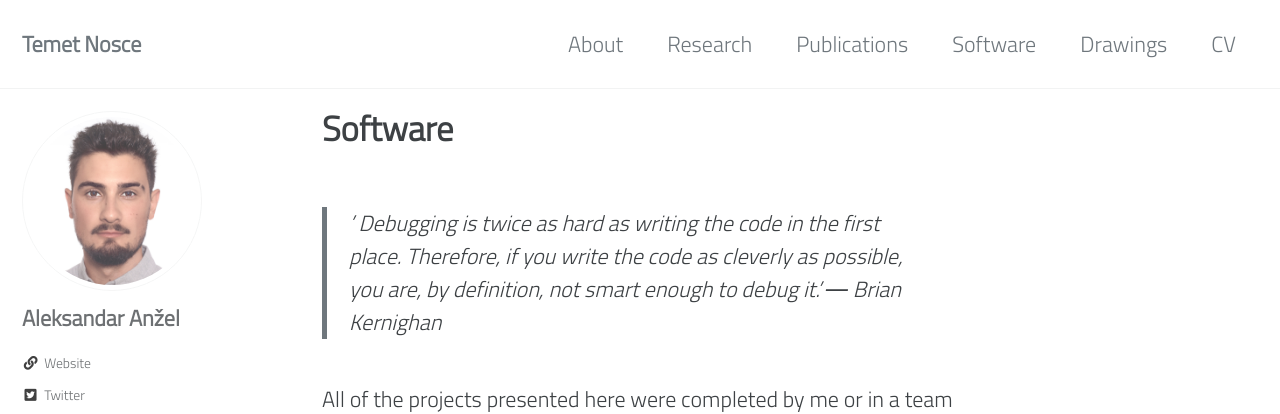
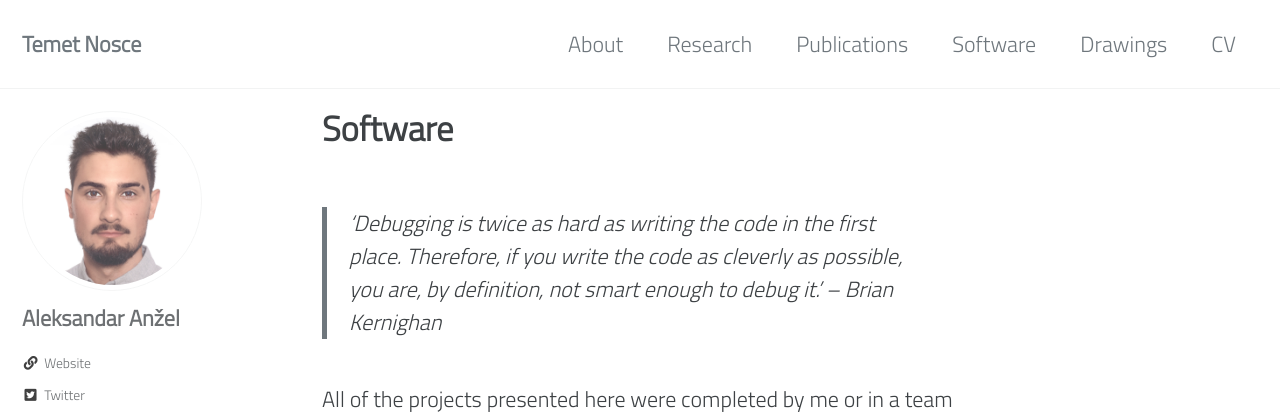
Before and after one commit to AAnzel/aanzel.github.io, a Jekyll site: the page built from pages/software.md, in a window 1280 px wide and 1337 px high. Shown: the top 414 px of the window. Built offline with Jekyll 4.4.1, drawn with Linux system fonts in a browser that asks for light colours; cached includes are drawn as plain includes.

Commit message:
Changed: Updated text and fixed small typos.

```diff
--- a/pages/software.md
+++ b/pages/software.md
@@ -5,7 +5,7 @@ layout: single
 author_profile: true
 ---
 
-> ' Debugging is twice as hard as writing the code in the first place. Therefore, if you write the code as cleverly as possible, you are, by definition, not smart enough to debug it.' ― Brian Kernighan
+> 'Debugging is twice as hard as writing the code in the first place. Therefore, if you write the code as cleverly as possible, you are, by definition, not smart enough to debug it.' -- Brian Kernighan
 
 
 All of the projects presented here were completed by me or in a team for academic and self-learning purposes.
```
Also changed, not shown: pages/about.md (+2 -2 lines), pages/drawings.md (+1 -1 lines), pages/research.md (+1 -1 lines).
